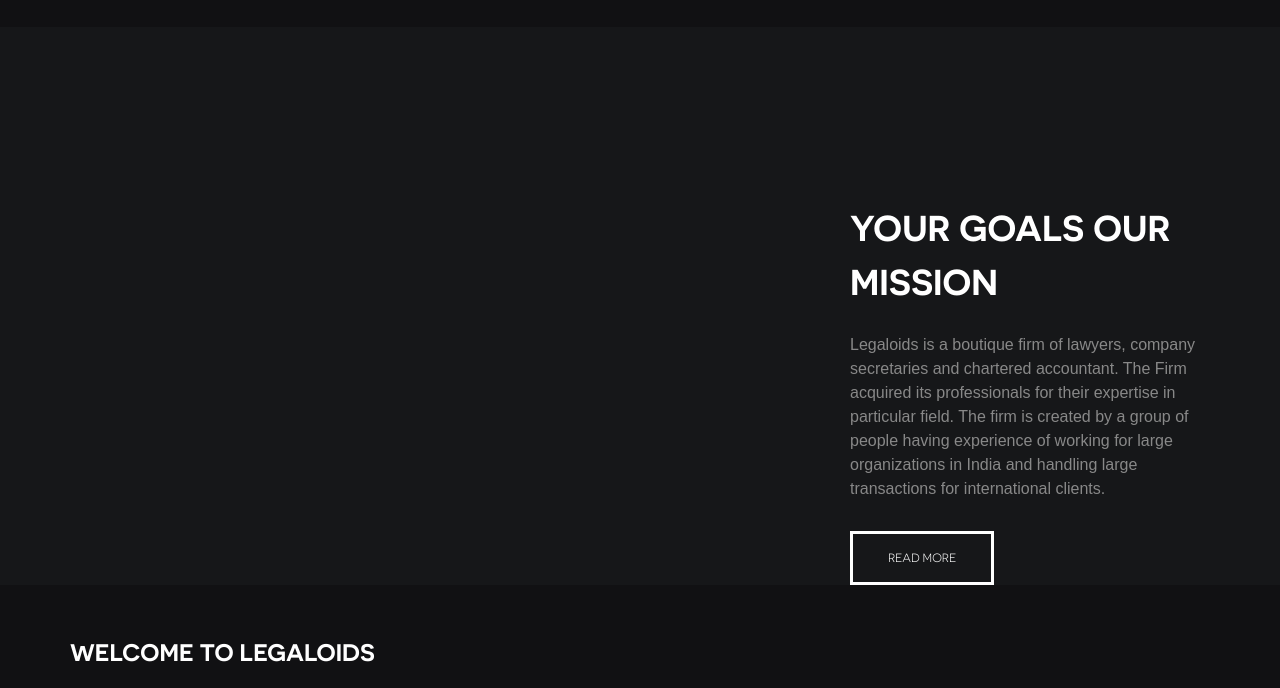
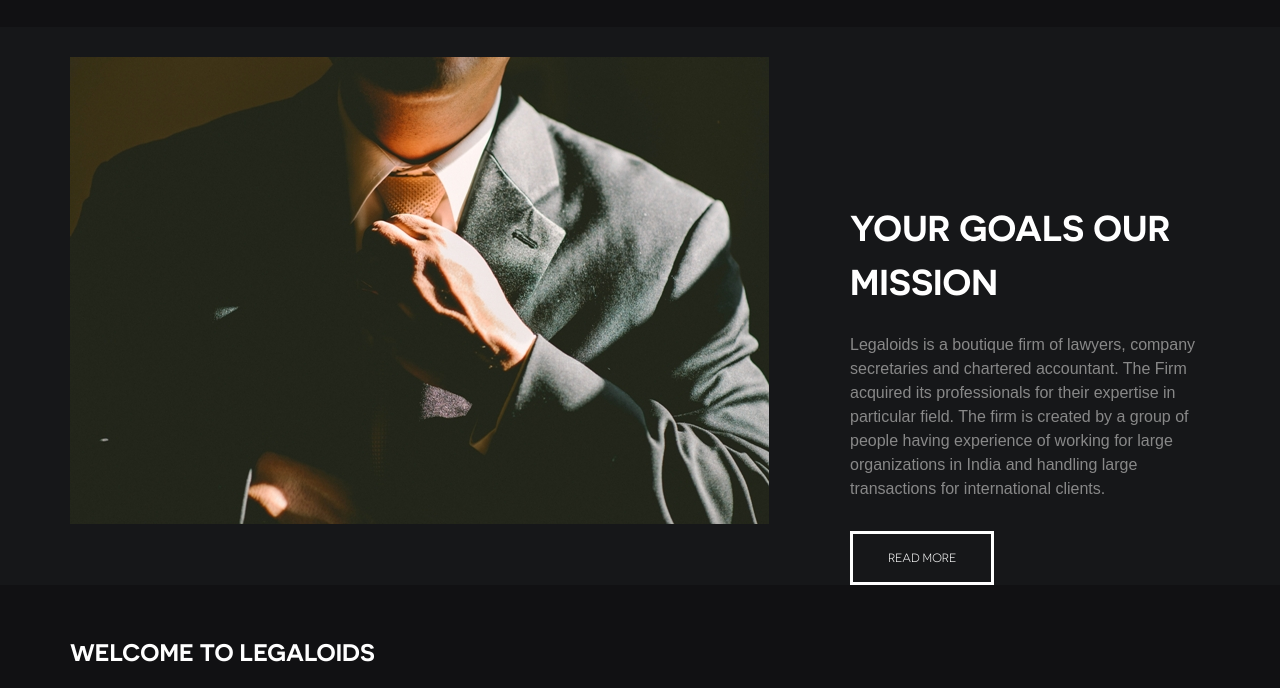
Before and after one commit to vipulgulati/legaloids, a plain HTML site: page index.html in a window 1280 px wide. Shown: the part 103-791 px from the top of the page. Drawn offline with Linux system fonts and the light colour scheme.

Commit message:
Update index.html

```diff
--- a/index.html
+++ b/index.html
@@ -53,7 +53,7 @@
 					<div class="container">
 						<div class="row">
 							<div class="col-md-8">
-								<figure><img src="dummy/lawyers.jpg" alt=""></figure>
+								<figure><img src="images/ben-rosett-10614.jpg" alt=""></figure>
 							</div>
 							<div class="col-md-4">
 								<div class="hero-content">
```
